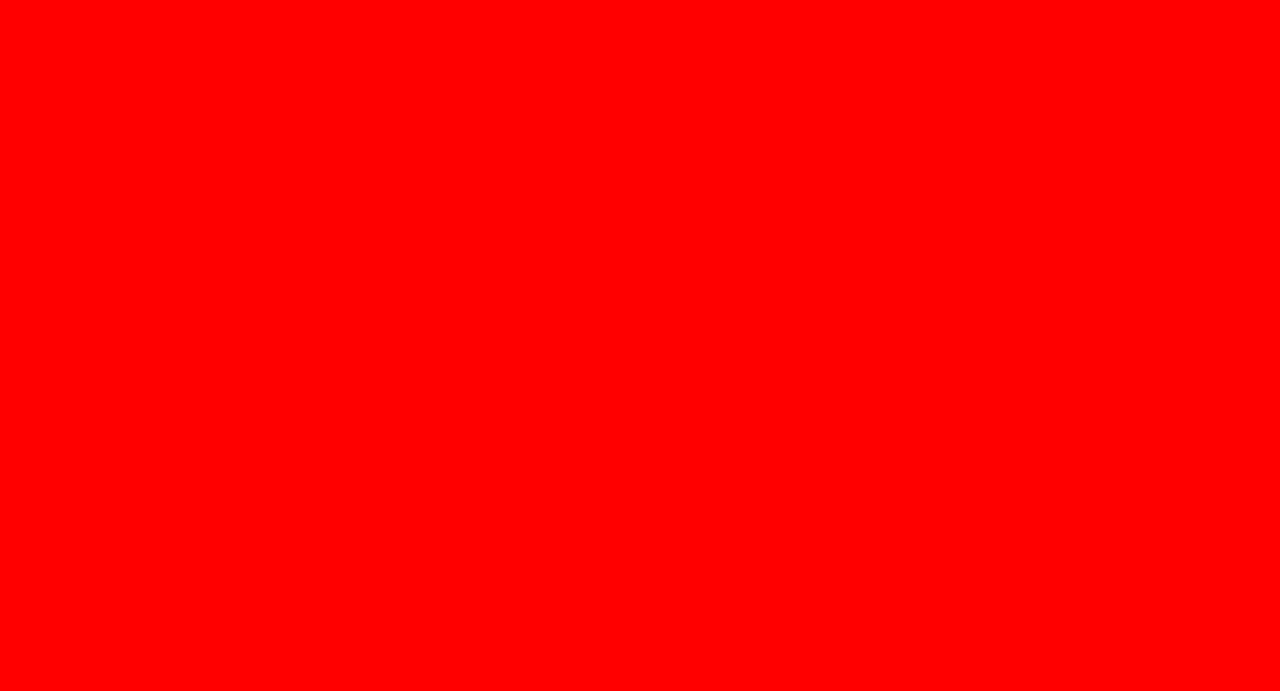
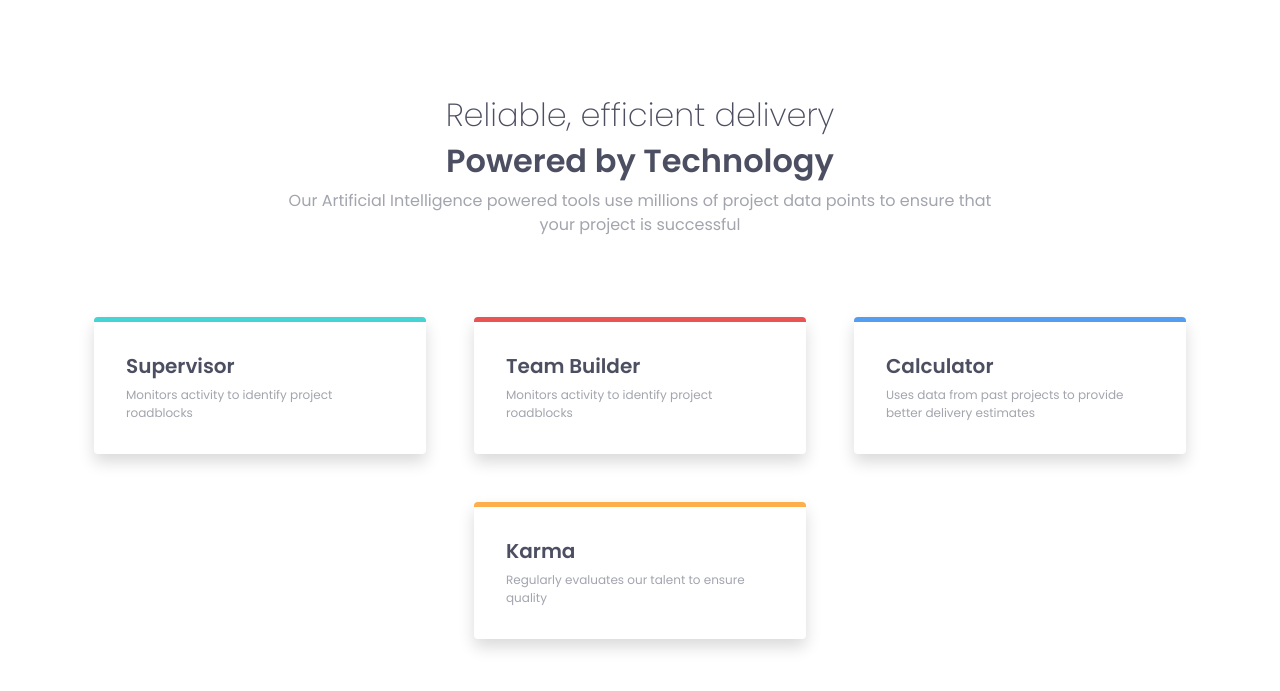
Before and after one commit to dosunounodev/FM04, a website: page index.html in a window 1280 px wide. Drawn offline with Linux system fonts and the light colour scheme.

Commit message:
cards creadas

```diff
--- a/index.html
+++ b/index.html
@@ -5,14 +5,70 @@
   <meta http-equiv="X-UA-Compatible" content="IE=edge">
   <meta name="viewport" content="width=device-width, initial-scale=1.0">
   <title>Frontend Mentor | Four card feature section</title>
-  <link rel="stylesheet" href="css/styles-dev.css">
+
   <link rel="icon" type="image/png" sizes="32x32" href="./assets/images/favicon-32x32.png">
+  <link rel="preconnect" href="https://fonts.gstatic.com">
+<link href="https://fonts.googleapis.com/css2?family=Poppins:wght@200;400;600;700&display=swap" rel="stylesheet">
+
+<link rel="stylesheet" href="css/styles-dev.css">
 </head>
-<body>
-  <div class="container">
+<body class="pt-5">
+  <div class="container my-5">
+
+
     <div class="row">
+      <div class="col-12 col-md-8 offset-md-2">
+        <header class="text-center mb-5 pb-3">
+          <h2 class="fs-2 fw-light">Reliable, efficient delivery</h2>
+          <h1 class="fs-2 fw-bold">Powered by Technology</h1>
+          <p class="px-3 fs-6 text-secondary">Our Artificial Intelligence powered tools use millions of project data points
+            to ensure that your project is successful</p>
+        </header>
       </div>
     </div>
+
+    <main>
+      <div class="row">
+        <div class="col12 col-md-4 px-4">
+          <div class="card shadow p-3 mb-5 bg-body rounded border-0 border-top border-5 border-success">
+            <div class="card-body">
+              <h5 class="fw-bold card-title">Supervisor</h5>
+              <p class="card-text text-secondary card-text-font">Monitors activity to identify project roadblocks</p>
+            </div>
+          </div>
+        </div>
+
+        <div class="col12 col-md-4 px-4">
+
+          <div class="card shadow p-3 mb-5 bg-body rounded border-0 border-top border-5 border-danger">
+            <div class="card-body">
+              <h5 class="fw-bold card-title">Team Builder</h5>
+              <p class="card-text text-secondary card-text-font">Monitors activity to identify project roadblocks</p>
+            </div>
+          </div>
+
+          <div class="card shadow p-3 mb-5 bg-body rounded border-0 border-top border-5 border-warning">
+            <div class="card-body">
+              <h5 class="fw-bold card-title">Karma</h5>
+              <p class="card-text text-secondary card-text-font">Regularly evaluates our talent to ensure quality</p>
+            </div>
+          </div>
+
+        </div>
+
+        <div class="col12 col-md-4 px-4">
+
+          <div class="card shadow p-3 mb-5 bg-body rounded border-0 border-top border-5 border-info">
+            <div class="card-body">
+              <h5 class="fw-bold card-title">Calculator</h5>
+              <p class="card-text text-secondary card-text-font">Uses data from past projects to provide better delivery estimates</p>
+            </div>
+          </div>
+
+        </div>
+      </div>
+    </main>
+
   </div>
 
 </body>
--- a/sass/custom.scss
+++ b/sass/custom.scss
@@ -1 +1,22 @@
+$primary:       hsl(234, 12%, 34%);
+$secondary:     hsl(229, 6%, 66%);
+$success:       hsl(180, 62%, 55%);
+$info:          hsl(212, 86%, 64%);
+$warning:       hsl(34, 97%, 64%);
+$danger:        hsl(0, 78%, 62%);
+$light:         hsl(0, 0%, 98%);
+
+$body-color: $primary;
+
+$font-weight-light:           200 !default;
+$font-weight-normal:          400 !default;
+$font-weight-bold:            600 !default;
+
+
+$font-family-sans-serif:  'Poppins', sans-serif, system-ui, -apple-system, "Segoe UI", Roboto, "Helvetica Neue", Arial, "Noto Sans", "Liberation Sans", sans-serif, "Apple Color Emoji", "Segoe UI Emoji", "Segoe UI Symbol", "Noto Color Emoji";
+
+.card-text-font {
+  font-size: 12px
+}
+
 @import "../node_modules/bootstrap/scss/bootstrap";
```
Also changed, not shown: css/styles-dev.css.
